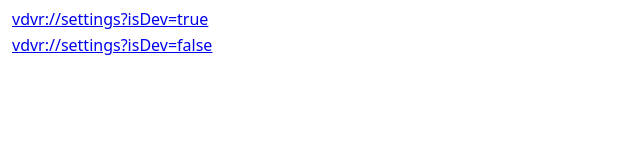
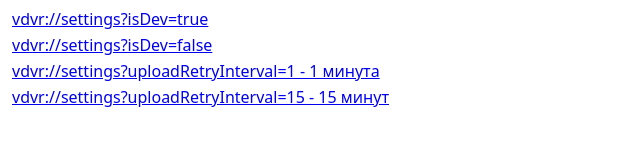
Before and after one commit to forceuser/utils, a plain HTML site: page index.html in a window 1280 px wide. Shown: the whole page, without its empty margins (0-640 px from the left). Drawn offline with Linux system fonts and the light colour scheme.

Commit message:
uploadRetryInterval

```diff
--- a/index.html
+++ b/index.html
@@ -15,7 +15,8 @@
 </head>
 <body>
     <a href="vdvr://settings?isDev=true" >vdvr://settings?isDev=true</a>
-
-<a href="vdvr://settings?isDev=false" >vdvr://settings?isDev=false</a>
+    <a href="vdvr://settings?isDev=false" >vdvr://settings?isDev=false</a>
+    <a href="vdvr://settings?uploadRetryInterval=1" >vdvr://settings?uploadRetryInterval=1 - 1 минута</a>
+    <a href="vdvr://settings?uploadRetryInterval=15" >vdvr://settings?uploadRetryInterval=15 - 15 минут</a>
 </body>
 </html>
```
